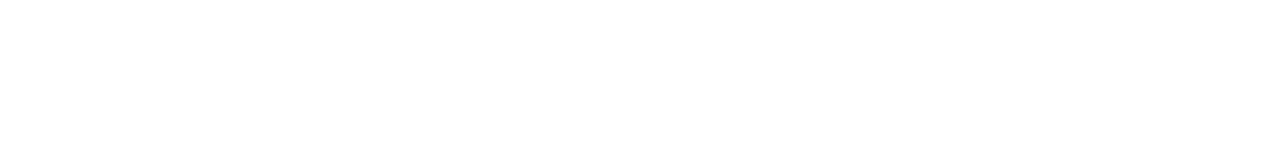
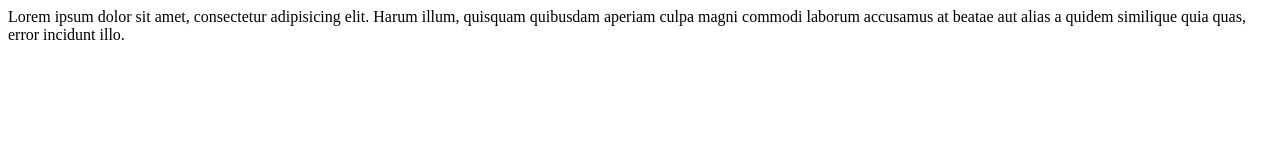
Before and after one commit to Dimon891/test_repository, a plain HTML site: page index.html in a window 1280 px wide. Drawn offline with Linux system fonts and the light colour scheme.

Commit message:
project start

```diff
--- a/index.html
+++ b/index.html
@@ -5,6 +5,6 @@
 	<title>hello world</title>
 </head>
 <body>
-
+	<div>Lorem ipsum dolor sit amet, consectetur adipisicing elit. Harum illum, quisquam quibusdam aperiam culpa magni commodi laborum accusamus at beatae aut alias a quidem similique quia quas, error incidunt illo.</div>
 </body>
 </html>
```
